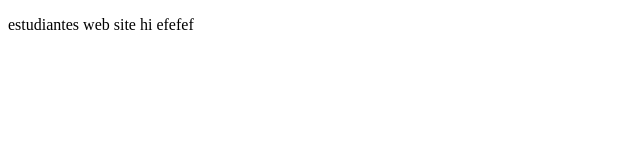
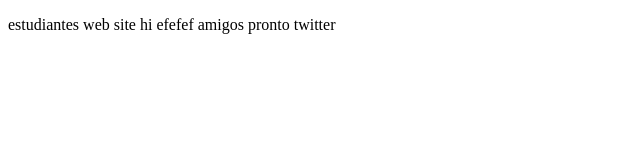
Before and after one commit to haroldevs/proyectoPrework, a plain HTML site: page index.html in a window 1280 px wide. Shown: the whole page, without its empty margins (0-640 px from the left). Drawn offline with Linux system fonts and the light colour scheme.

Commit message:
cambios agregados

```diff
--- a/index.html
+++ b/index.html
@@ -7,6 +7,6 @@
     <title>Document</title>
 </head>
 <body>
-    <p>estudiantes web site hi efefef</p>
+    <p>estudiantes web site hi efefef amigos pronto twitter</p>
 </body>
 </html>
```
